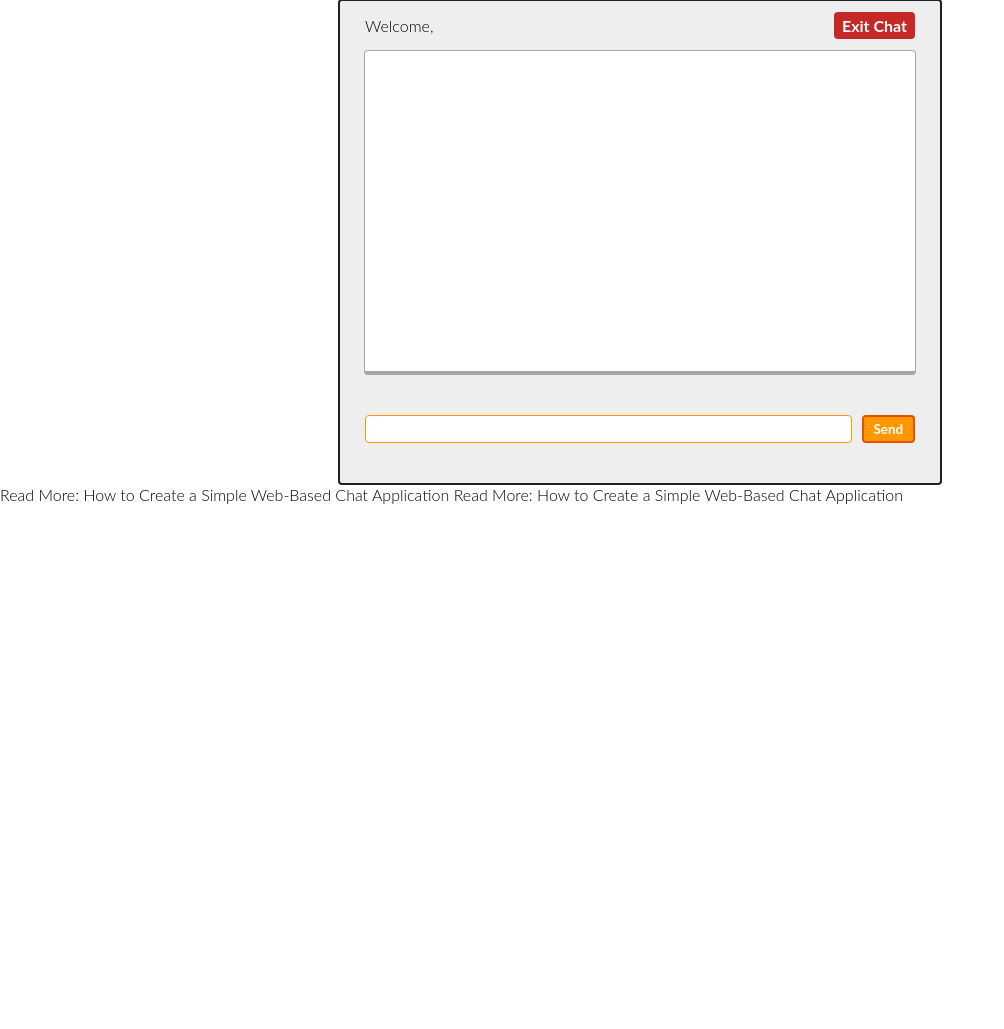
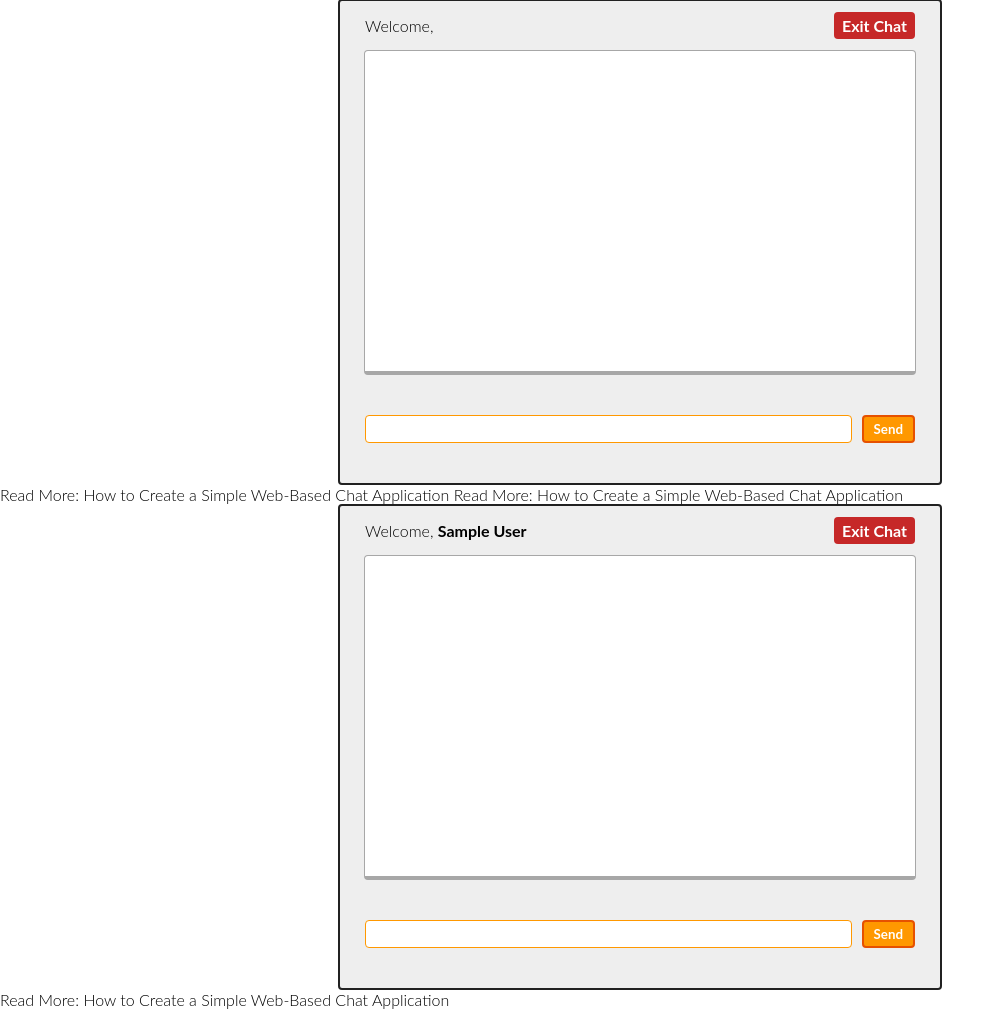
Before and after one commit to USSthunder/Chatroom, a PHP site: page /index.php in a window 1280 px wide. Shown: the part 21-1050 px from the top of the page, without its empty margins (0-1004 px from the left). Before the commit the page ends 525 px from the top, so only its background shows below. Run offline with PHP 8.4, Linux system fonts and the light colour scheme; the visitor is signed in with stand-in values (Sample User, id 1).

Commit message:
Update index.php

```diff
--- a/index.php
+++ b/index.php
@@ -55,3 +55,40 @@ function loginForm(){
 }
 ?>
  Read More: How to Create a Simple Web-Based Chat Application
+<?php
+if(!isset($_SESSION['name'])){
+    loginForm();
+}
+else{
+?>
+<div id="wrapper">
+    <div id="menu">
+        <p class="welcome">Welcome, <b><?php echo $_SESSION['name']; ?></b></p>
+        <p class="logout"><a id="exit" href="#">Exit Chat</a></p>
+    </div>
+
+    <div id="chatbox">
+    <?php
+    if(file_exists("log.html") && filesize("log.html") > 0){
+
+        $contents = file_get_contents("log.html");
+        echo $contents;
+    }
+    ?>
+    </div>
+
+    <form name="message" action="">
+        <input name="usermsg" type="text" id="usermsg" />
+        <input name="submitmsg" type="submit" id="submitmsg" value="Send" />
+    </form>
+</div>
+<script type="text/javascript" src="https://cdnjs.cloudflare.com/ajax/libs/jquery/3.5.1/jquery.min.js"></script>
+<script type="text/javascript">
+// jQuery Document
+$(document).ready(function(){
+});
+</script>
+<?php
+}
+?>
+ Read More: How to Create a Simple Web-Based Chat Application
```
